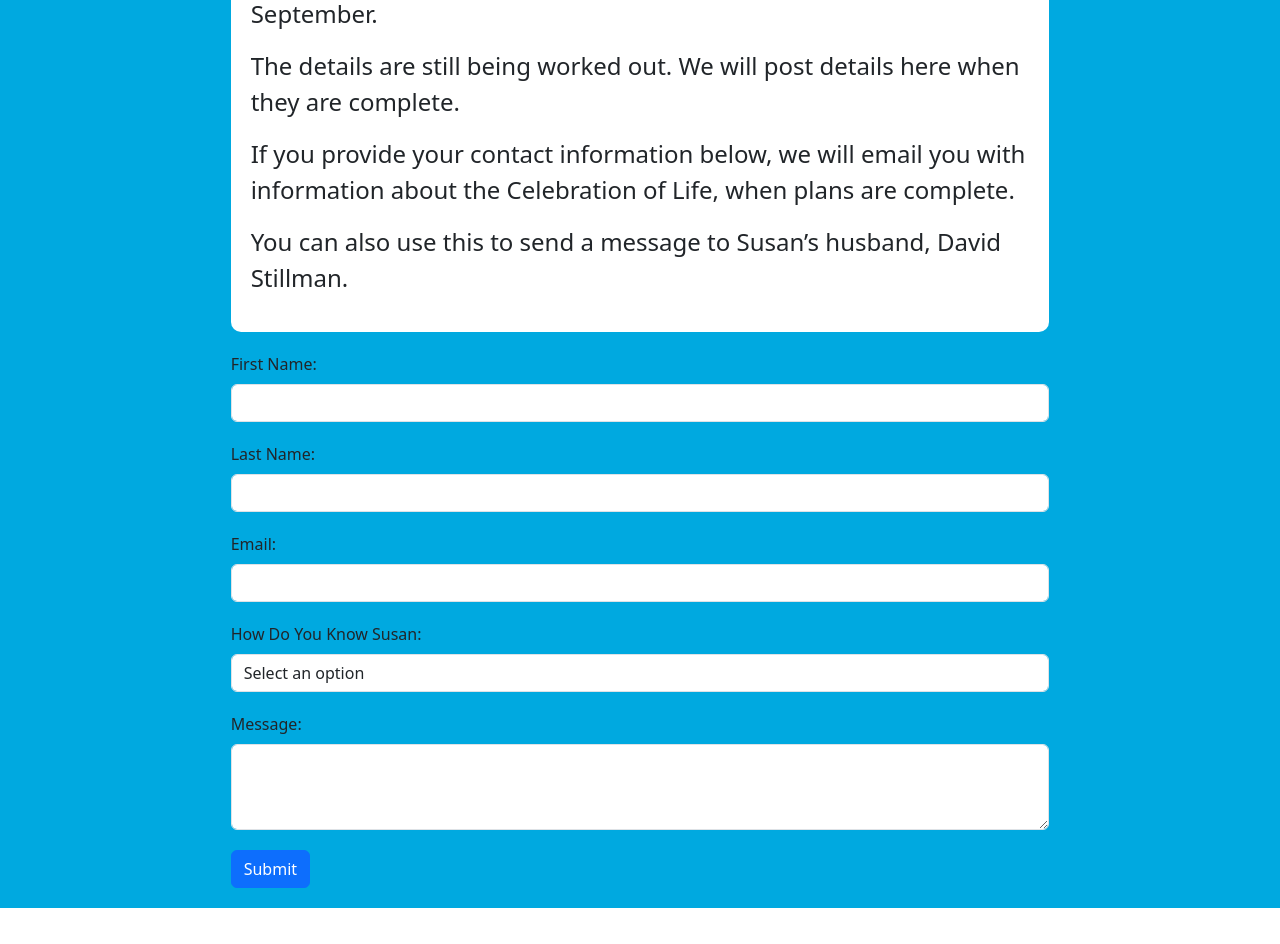
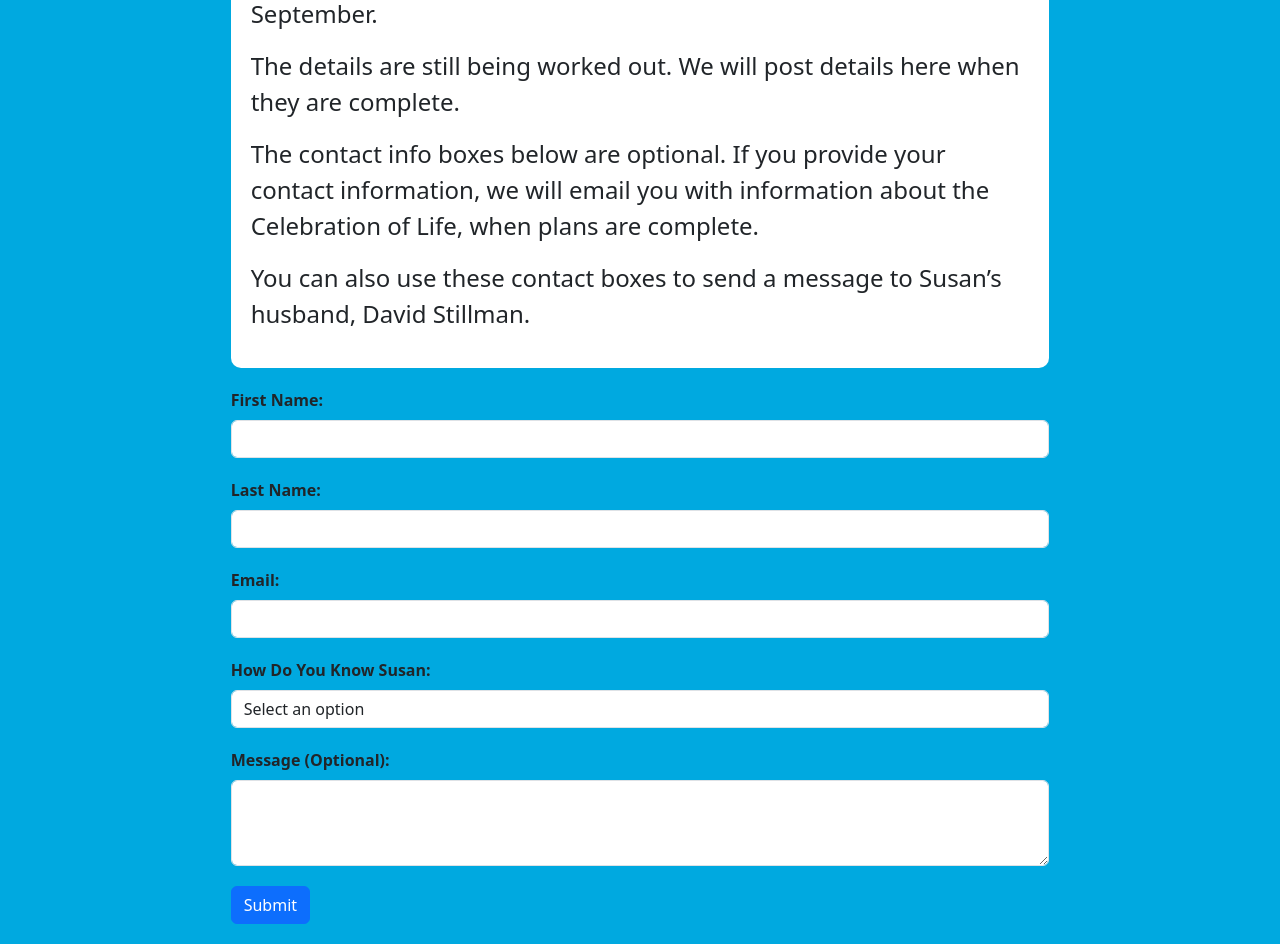
Before and after one commit to matthewgstillman/Memorial-Submission-Single-Page-App, a React (Create React App) app: page / in a window 1280 px wide. Shown: the part 560-1504 px from the top of the page. Before the commit the page ends 1468 px from the top, so only its background shows below. Built offline with nearby package versions, Linux system fonts and the light colour scheme.

Commit message:
latest updates

```diff
--- a/src/components/FormComponent.jsx
+++ b/src/components/FormComponent.jsx
@@ -38,12 +38,12 @@ const FormComponent = () => {
             <p>Susan Lyons was a beautiful person who had a positive impact on many people.</p>
             <p>We are planning a Celebration of Life for Susan, tentatively in mid-September.</p>
             <p>The details are still being worked out. We will post details here when they are complete.</p>
-            <p>If you provide your contact information below, we will email you with information about the Celebration of Life, when plans are complete.</p>
-            <p>You can also use this to send a message to Susan’s husband, David Stillman.</p>
+            <p>The contact info boxes below are optional. If you provide your contact information, we will email you with information about the Celebration of Life, when plans are complete. </p>
+            <p>You can also use these contact boxes to send a message to Susan’s husband, David Stillman. </p>
             </div>
           <Form onSubmit={handleSubmit}>
             <Form.Group className="formFirstName" controlId="formFirstName">
-              <Form.Label>First Name:</Form.Label>
+              <Form.Label className="formLabel">First Name:</Form.Label>
               <Form.Control
                 type="text"
                 name="firstName"
@@ -54,7 +54,7 @@ const FormComponent = () => {
             </Form.Group>
 
             <Form.Group className="formLastName" controlId="formLastName">
-              <Form.Label>Last Name:</Form.Label>
+              <Form.Label className="formLabel">Last Name:</Form.Label>
               <Form.Control
                 type="text"
                 name="lastName"
@@ -65,7 +65,7 @@ const FormComponent = () => {
             </Form.Group>
 
             <Form.Group className="formEmail" controlId="formEmail">
-              <Form.Label>Email:</Form.Label>
+              <Form.Label className="formLabel">Email:</Form.Label>
               <Form.Control
                 type="email"
                 name="email"
@@ -81,7 +81,7 @@ const FormComponent = () => {
             </Form.Group>
 
             <Form.Group className="formRelation" controlId="formRelation">
-              <Form.Label>How Do You Know Susan:</Form.Label>
+              <Form.Label className="formLabel">How Do You Know Susan:</Form.Label>
               <Form.Control
                 as="select"
                 name="relation"
@@ -98,7 +98,7 @@ const FormComponent = () => {
             </Form.Group>
 
             <Form.Group className="formMessage" controlId="formMessage">
-              <Form.Label>Message:</Form.Label>
+              <Form.Label className="formLabel">Message (Optional):</Form.Label>
               <Form.Control
                 as="textarea"
                 name="message"
--- a/src/styles/App.css
+++ b/src/styles/App.css
@@ -35,4 +35,7 @@
 }
 .mainContainer .formMessage {
   margin-bottom: 20px;
+}
+.mainContainer .formLabel {
+  font-weight: 700;
 }/*# sourceMappingURL=App.css.map */
--- a/src/styles/App.scss
+++ b/src/styles/App.scss
@@ -43,4 +43,8 @@
   .formMessage {
     margin-bottom: 20px;
   }
+
+  .formLabel {
+    font-weight: 700;
+  }
 }
```
Also changed, not shown: 1 other file (tests, documents, lock files or other folders).
